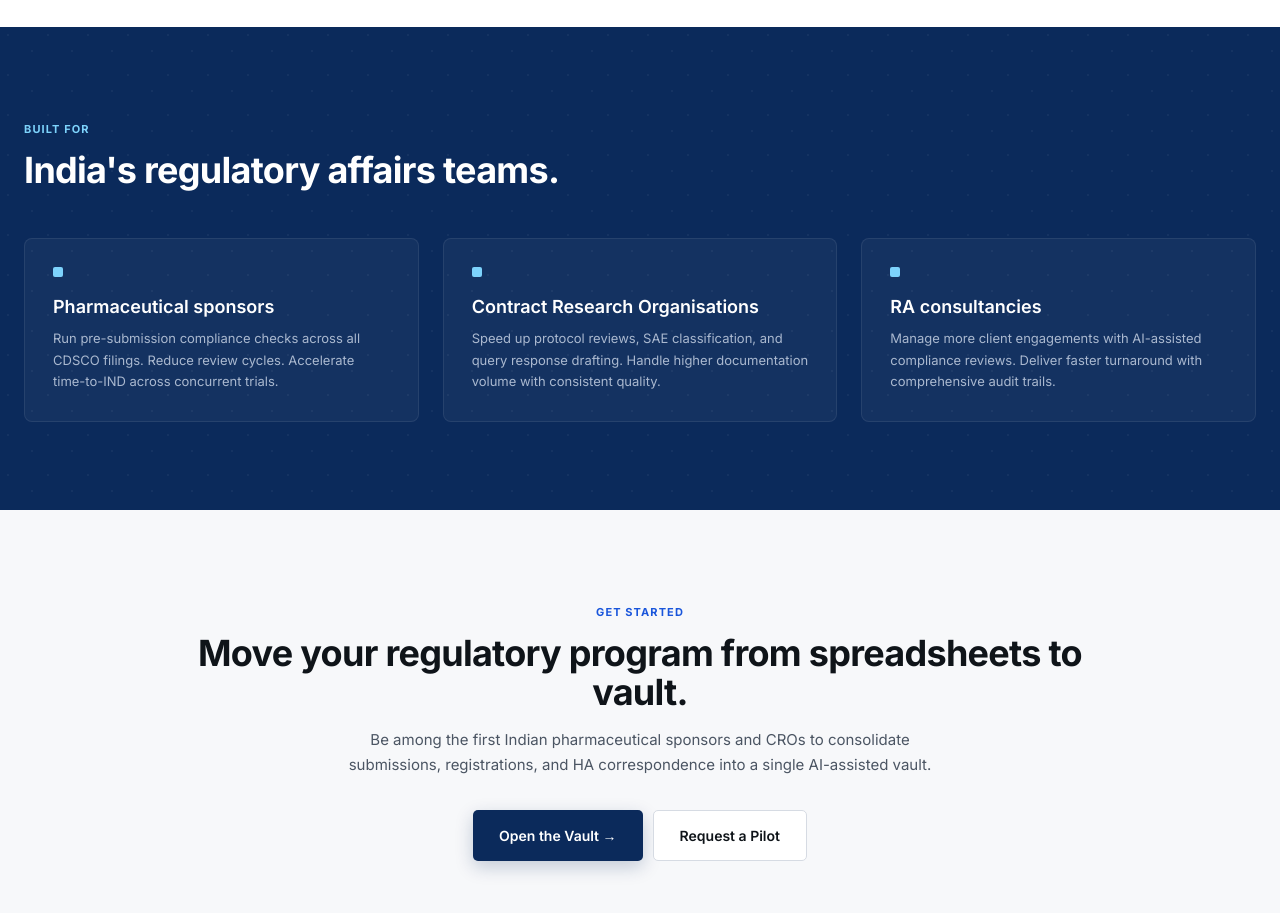
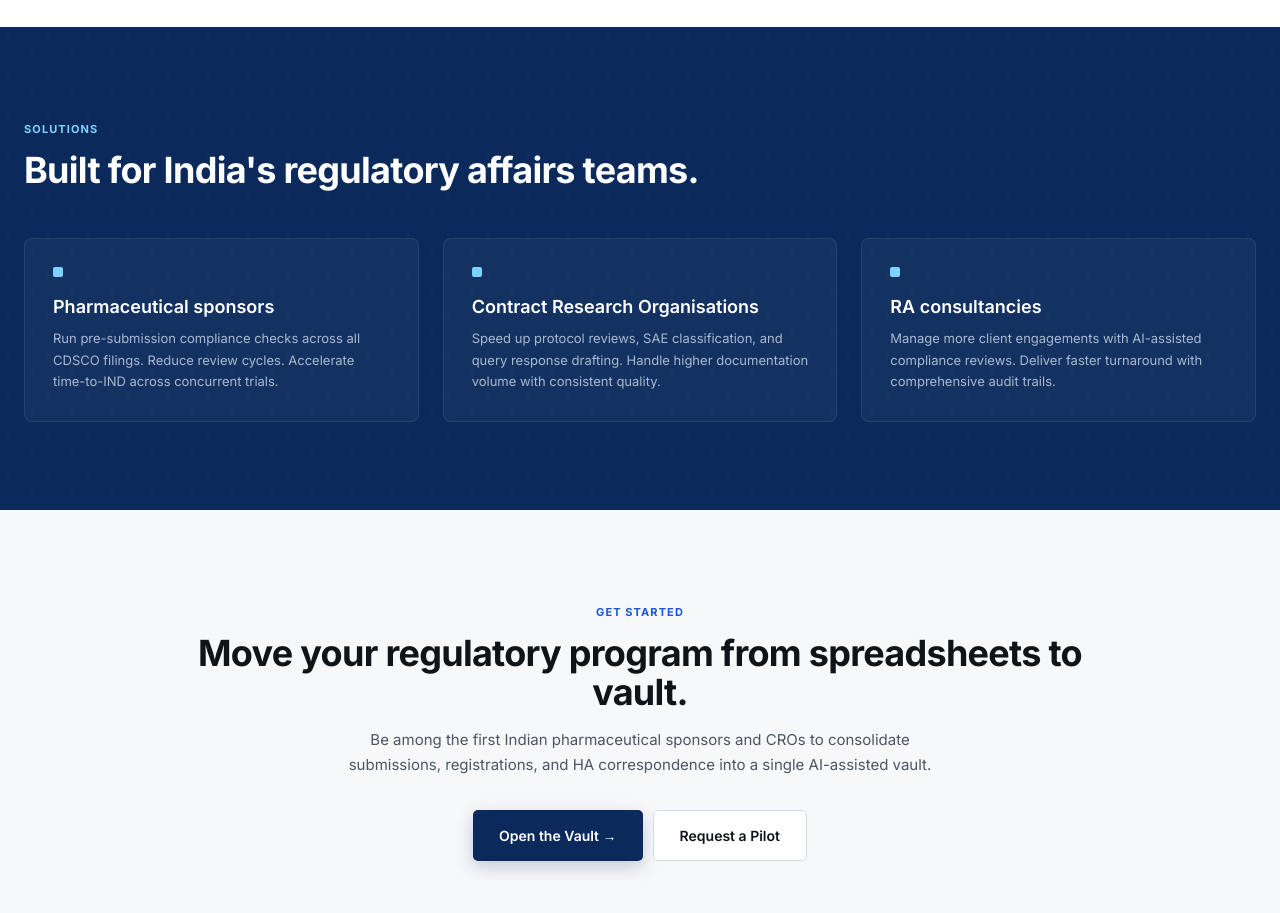
Before and after one commit to nerd-maker/Regcheck-India, a Next.js app in the folder frontend/: page / in a window 1280 px wide. Shown: the part 3020-3933 px from the top of the page. Built offline with nearby package versions, Linux system fonts and the light colour scheme.

Commit message:
auto-commit for d9bb3026-ca67-4747-a703-1627ec08e62d

```diff
--- a/frontend/src/app/page.tsx
+++ b/frontend/src/app/page.tsx
@@ -401,9 +401,9 @@ export default function LandingPage() {
         <div style={{ position: 'absolute', inset: 0, opacity: 0.04, backgroundImage: 'radial-gradient(circle at 20% 20%, #fff 1px, transparent 1px), radial-gradient(circle at 80% 60%, #fff 1px, transparent 1px)', backgroundSize: '40px 40px' }}/>
         <div style={{ maxWidth: 1280, margin: '0 auto', position: 'relative' }}>
           <div className="fade-up" style={{ marginBottom: 48 }}>
-            <Eyebrow color="#7DD3FC">Built for</Eyebrow>
+            <Eyebrow color="#7DD3FC">Solutions</Eyebrow>
             <h2 style={{ fontSize: 36, fontWeight: 700, letterSpacing: '-0.02em', margin: '12px 0 0', lineHeight: 1.1 }}>
-              India&apos;s regulatory affairs teams.
+              Built for India&apos;s regulatory affairs teams.
             </h2>
           </div>
           <div style={{ display: 'grid', gridTemplateColumns: 'repeat(3, 1fr)', gap: 24 }}>
```
Also changed, not shown: 1 other file (tests, documents, lock files or other folders).
